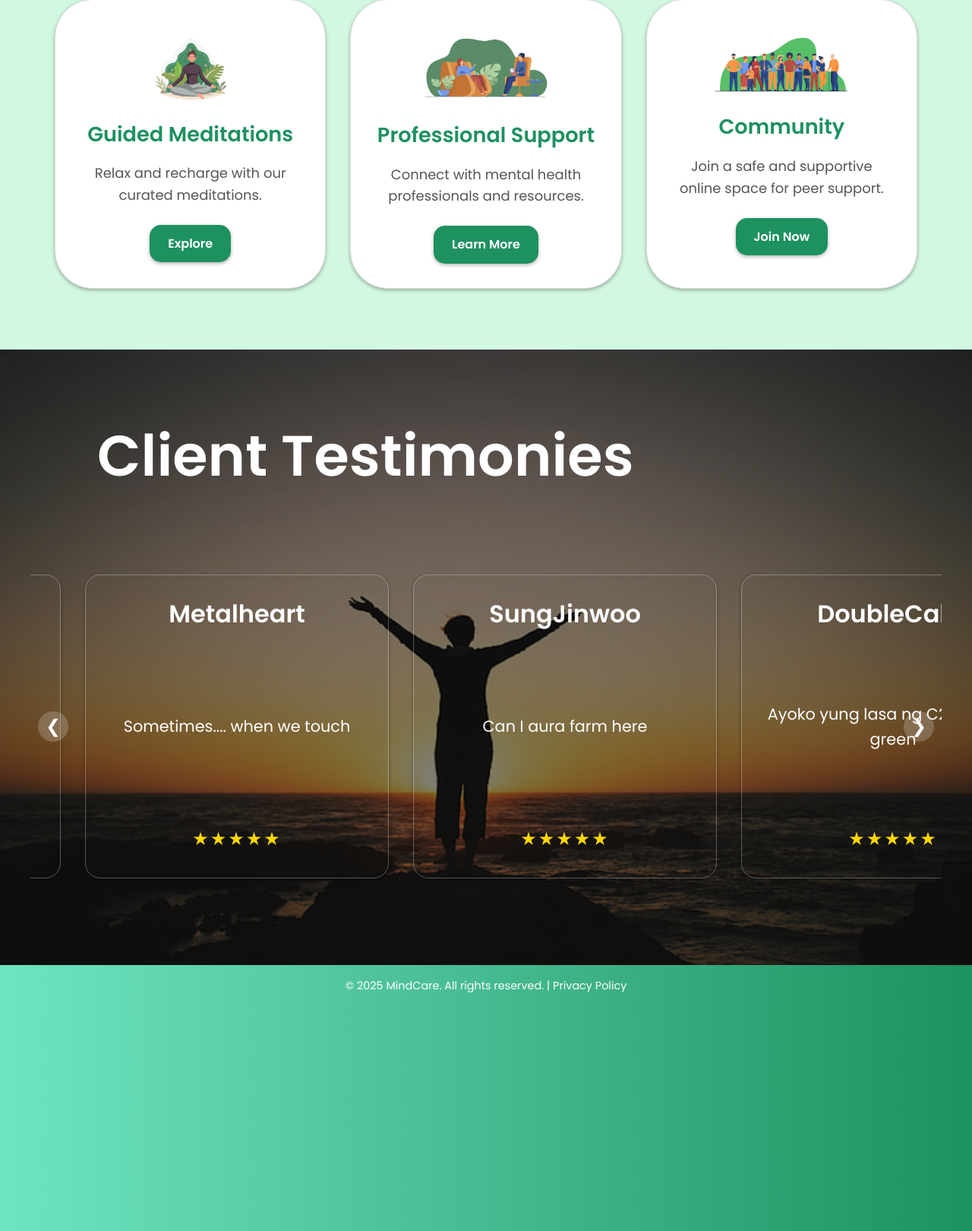
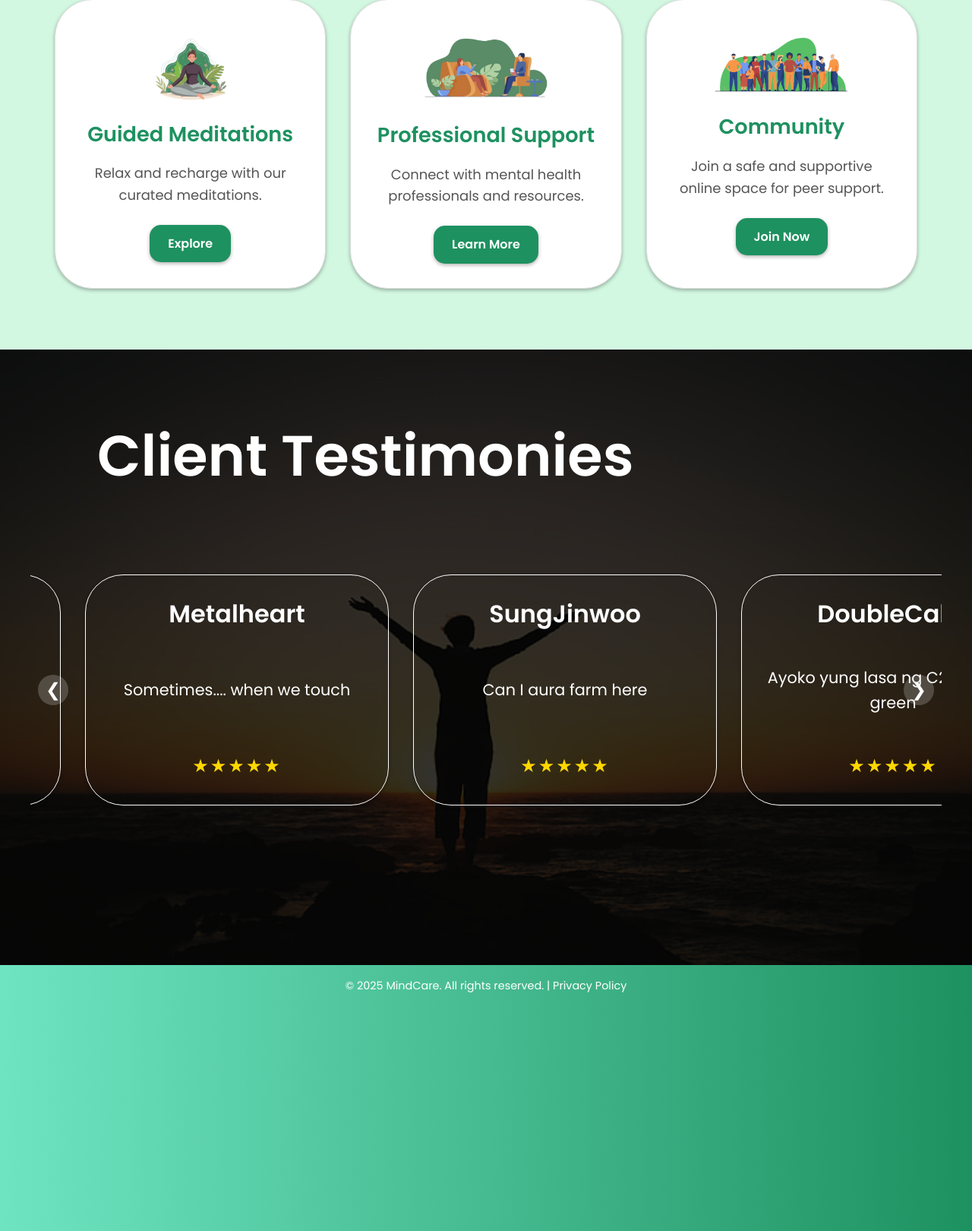
Before and after one commit to aaronjalapon/Mental_Health_Support_Site, a PHP site: page / in a window 1280 px wide. Shown: the part 1389-3009 px from the top of the page at 76% size. Run offline with PHP 8.4, Linux system fonts and the light colour scheme; data comes from the database, SQL or seed files in the repository; some web fonts are replaced.

Commit message:
sige na lang kog commit ani madayunan jud ko ba

```diff
--- a/css/landing_page.css
+++ b/css/landing_page.css
@@ -601,7 +601,7 @@ body {
   background-position: center;
   background-color: #fff;
   background-size: cover;
-  box-shadow: inset 0px 4px 4px 800px rgba(0, 0, 0, 0.5);
+  box-shadow: inset 0px 4px 4px 800px rgba(0, 0, 0, 0.8);
 }
 
 .client-testimonies {
@@ -929,12 +929,11 @@ body {
 
 .testimony {
   flex: 0 0 auto;
-  width: 400px;
-  height: 25rem;
+  width: 360px;
   min-width: 400px;
   background-color: transparent;
-  border: 1px solid rgba(255, 255, 255, 0.3);
-  border-radius: 20px;
+  border: 1px solid white
+  border-radius: 30px;
   padding: 2rem;
   margin: 1rem 0;
   transition: all 0.3s ease;
```
